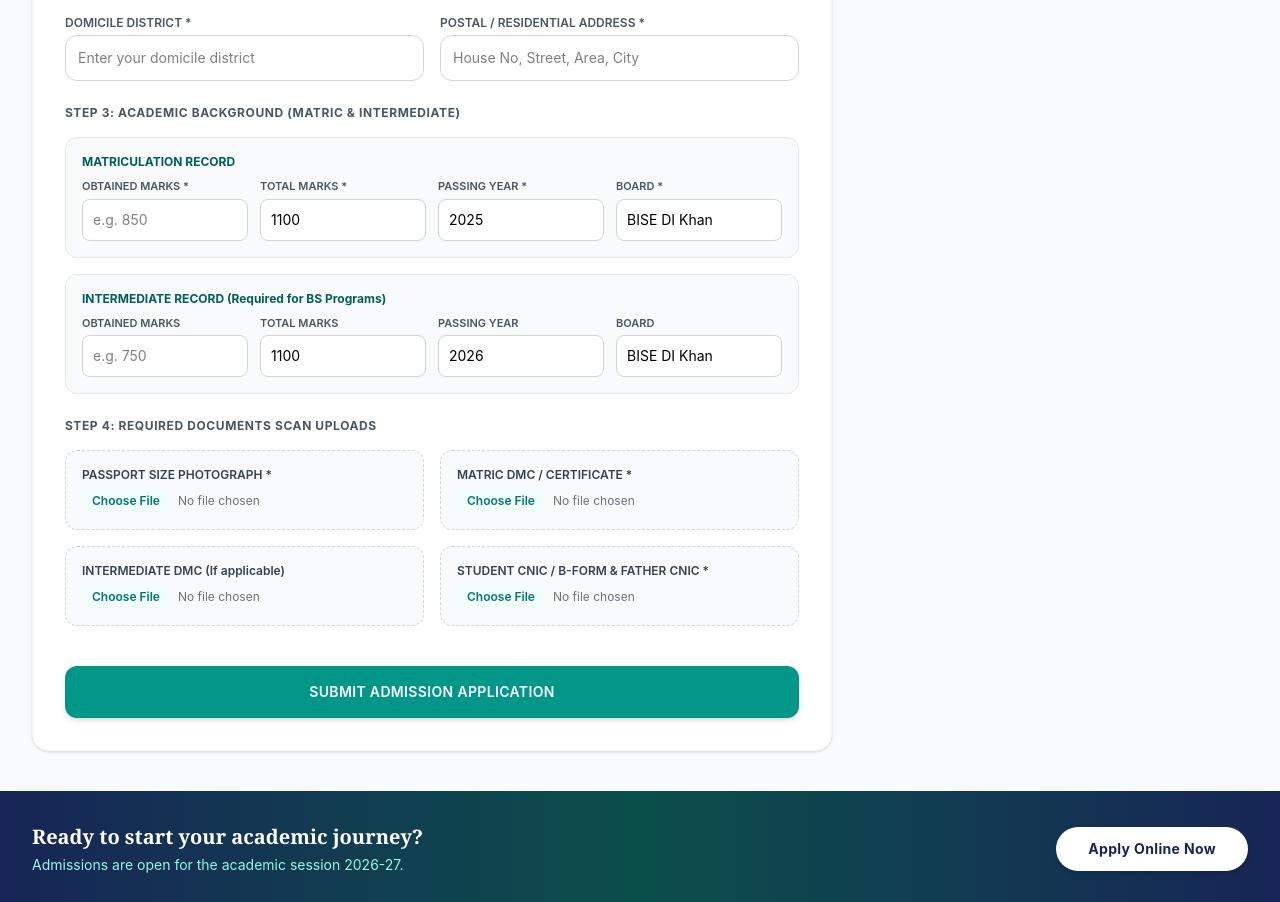
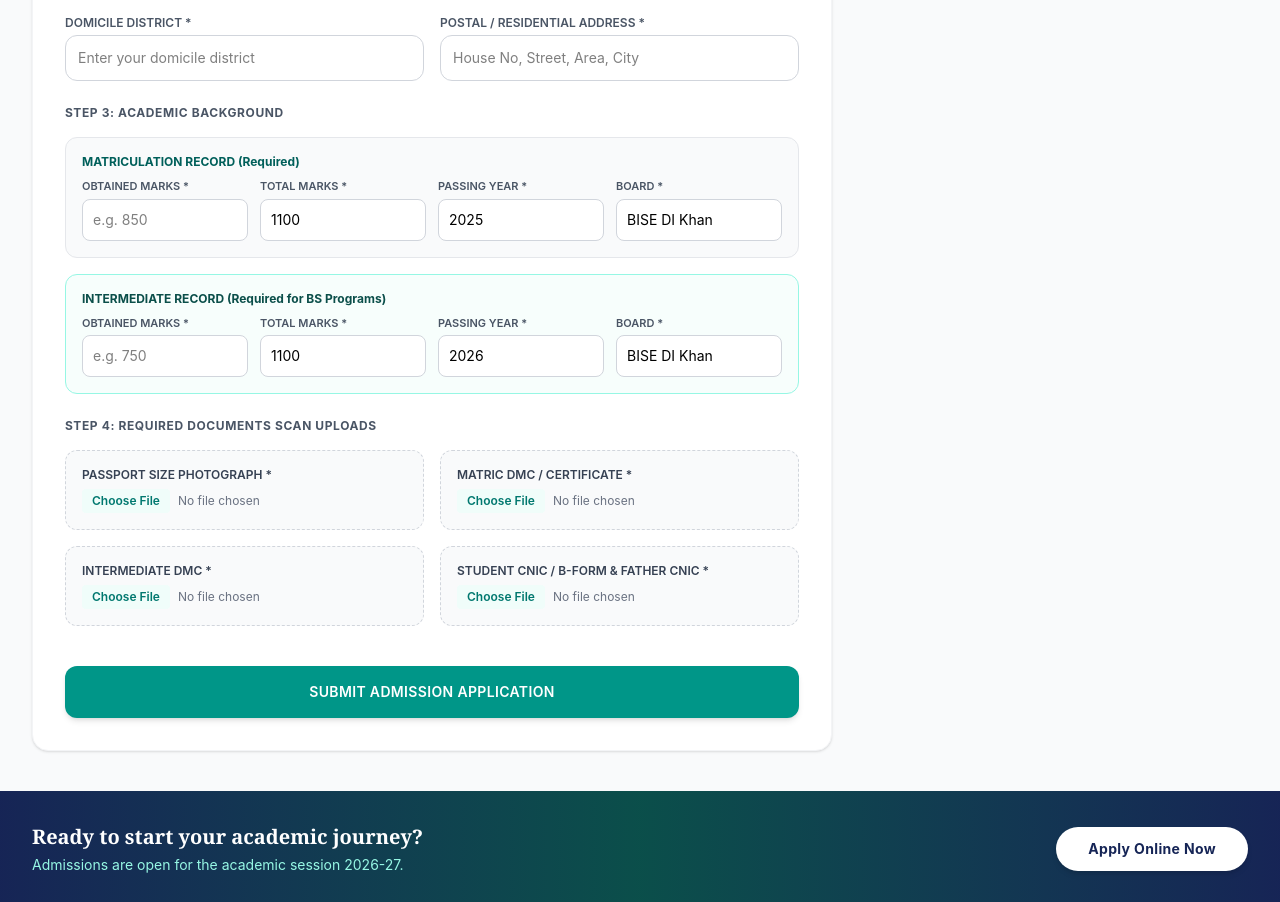
Before and after one commit to tanveermedaveer-jpg/gdc-tank-website, a React (Vite) app: page /apply in a window 1280 px wide. Shown: the part 1000-1902 px from the top of the page. Built offline with nearby package versions, Linux system fonts and the light colour scheme.

Commit message:
Update ApplyNow.jsx

```diff
--- a/src/pages/ApplyNow.jsx
+++ b/src/pages/ApplyNow.jsx
@@ -36,8 +36,12 @@ const ApplyPage = () => {
 
   const handleSubmit = (e) => {
     e.preventDefault();
-    alert('Application Submitted Successfully! Your data has been sent to the Admin Dashboard.');
+    alert(`Application Submitted Successfully for ${formData.programType} (${formData.program})! Data sent to Admin Dashboard.`);
+    // Yahan aap Firebase ya backend ka code add kar sakte hain
   };
+
+  // Check karne ke liye ke aaya user ne Intermediate select kiya hai ya BS
+  const isIntermediate = formData.programType.includes('Intermediate');
 
   return (
     <div className="min-h-screen bg-gray-50 flex flex-col justify-between font-sans">
@@ -78,21 +82,39 @@ const ApplyPage = () => {
                 <div className="grid grid-cols-1 md:grid-cols-2 gap-4">
                   <div>
                     <label className="block text-xs font-bold text-gray-700 mb-1">PROGRAM LEVEL *</label>
-                    <select name="programType" value={formData.programType} onChange={handleChange} className="w-full bg-white border border-gray-300 rounded-xl p-3 text-sm focus:ring-2 focus:ring-teal-500 outline-none">
-                      <option>BS Program (4-Year)</option>
-                      <option>Intermediate Program (F.Sc / F.A / ICS)</option>
+                    <select
+                      name="programType"
+                      value={formData.programType}
+                      onChange={handleChange}
+                      className="w-full bg-white border border-gray-300 rounded-xl p-3 text-sm focus:ring-2 focus:ring-teal-500 outline-none"
+                    >
+                      <option value="BS Program (4-Year)">BS Program (4-Year)</option>
+                      <option value="Intermediate Program (F.Sc / F.A / ICS)">Intermediate Program (F.Sc / F.A / ICS)</option>
                     </select>
                   </div>
                   <div>
                     <label className="block text-xs font-bold text-gray-700 mb-1">DESIRED DISCIPLINE / MAJOR *</label>
-                    <select name="program" value={formData.program} onChange={handleChange} className="w-full bg-white border border-gray-300 rounded-xl p-3 text-sm focus:ring-2 focus:ring-teal-500 outline-none">
-                      <option>BS Computer Science</option>
-                      <option>BS English</option>
-                      <option>BS Zoology / Botany</option>
+                    <select
+                      name="program"
+                      value={formData.program}
+                      onChange={handleChange}
+                      className="w-full bg-white border border-gray-300 rounded-xl p-3 text-sm focus:ring-2 focus:ring-teal-500 outline-none"
+                    >
+                      {isIntermediate ? (
+                        <>
                           <option>F.Sc Pre-Medical</option>
                           <option>F.Sc Pre-Engineering</option>
                           <option>ICS (Computer Science)</option>
                           <option>F.A (Arts & Humanities)</option>
+                        </>
+                      ) : (
+                        <>
+                          <option>BS Computer Science</option>
+                          <option>BS English</option>
+                          <option>BS Zoology / Botany</option>
+                          <option>BS Mathematics</option>
+                        </>
+                      )}
                     </select>
                   </div>
                   <div>
@@ -167,15 +189,16 @@ const ApplyPage = () => {
                 </div>
               </div>
 
-              {/* Academic Records */}
+              {/* Academic Records (Conditional based on Program Level) */}
               <div>
                 <span className="text-xs font-bold text-gray-600 tracking-wider uppercase block mb-4">
-                  STEP 3: ACADEMIC BACKGROUND (MATRIC & INTERMEDIATE)
+                  STEP 3: ACADEMIC BACKGROUND
                 </span>
 
                 <div className="space-y-4">
+                  {/* Matriculation Record (Always Required) */}
                   <div className="p-4 bg-gray-50 rounded-xl border border-gray-200">
-                    <span className="text-xs font-bold text-teal-800 block mb-2">MATRICULATION RECORD</span>
+                    <span className="text-xs font-bold text-teal-800 block mb-2">MATRICULATION RECORD (Required)</span>
                     <div className="grid grid-cols-1 md:grid-cols-4 gap-3">
                       <div>
                         <label className="block text-[11px] font-semibold text-gray-600 mb-1">OBTAINED MARKS *</label>
@@ -196,27 +219,30 @@ const ApplyPage = () => {
                     </div>
                   </div>
 
-                  <div className="p-4 bg-gray-50 rounded-xl border border-gray-200">
-                    <span className="text-xs font-bold text-teal-800 block mb-2">INTERMEDIATE RECORD (Required for BS Programs)</span>
+                  {/* Intermediate Record (Only shown if BS Program is selected) */}
+                  {!isIntermediate && (
+                    <div className="p-4 bg-teal-50/50 rounded-xl border border-teal-200 animate-fadeIn">
+                      <span className="text-xs font-bold text-teal-900 block mb-2">INTERMEDIATE RECORD (Required for BS Programs)</span>
                       <div className="grid grid-cols-1 md:grid-cols-4 gap-3">
                         <div>
-                        <label className="block text-[11px] font-semibold text-gray-600 mb-1">OBTAINED MARKS</label>
-                        <input type="number" name="intermediateMarks" placeholder="e.g. 750" value={formData.intermediateMarks} onChange={handleChange} className="w-full bg-white border border-gray-300 rounded-lg p-2.5 text-sm outline-none" />
+                          <label className="block text-[11px] font-semibold text-gray-600 mb-1">OBTAINED MARKS *</label>
+                          <input type="number" name="intermediateMarks" placeholder="e.g. 750" value={formData.intermediateMarks} onChange={handleChange} className="w-full bg-white border border-gray-300 rounded-lg p-2.5 text-sm outline-none" required={!isIntermediate} />
                         </div>
                         <div>
-                        <label className="block text-[11px] font-semibold text-gray-600 mb-1">TOTAL MARKS</label>
-                        <input type="number" name="intermediateTotal" placeholder="1100" value={formData.intermediateTotal} onChange={handleChange} className="w-full bg-white border border-gray-300 rounded-lg p-2.5 text-sm outline-none" />
+                          <label className="block text-[11px] font-semibold text-gray-600 mb-1">TOTAL MARKS *</label>
+                          <input type="number" name="intermediateTotal" placeholder="1100" value={formData.intermediateTotal} onChange={handleChange} className="w-full bg-white border border-gray-300 rounded-lg p-2.5 text-sm outline-none" required={!isIntermediate} />
                         </div>
                         <div>
-                        <label className="block text-[11px] font-semibold text-gray-600 mb-1">PASSING YEAR</label>
-                        <input type="text" name="intermediateYear" placeholder="2026" value={formData.intermediateYear} onChange={handleChange} className="w-full bg-white border border-gray-300 rounded-lg p-2.5 text-sm outline-none" />
+                          <label className="block text-[11px] font-semibold text-gray-600 mb-1">PASSING YEAR *</label>
+                          <input type="text" name="intermediateYear" placeholder="2026" value={formData.intermediateYear} onChange={handleChange} className="w-full bg-white border border-gray-300 rounded-lg p-2.5 text-sm outline-none" required={!isIntermediate} />
                         </div>
                         <div>
-                        <label className="block text-[11px] font-semibold text-gray-600 mb-1">BOARD</label>
-                        <input type="text" name="intermediateBoard" placeholder="BISE DI Khan" value={formData.intermediateBoard} onChange={handleChange} className="w-full bg-white border border-gray-300 rounded-lg p-2.5 text-sm outline-none" />
+                          <label className="block text-[11px] font-semibold text-gray-600 mb-1">BOARD *</label>
+                          <input type="text" name="intermediateBoard" placeholder="BISE DI Khan" value={formData.intermediateBoard} onChange={handleChange} className="w-full bg-white border border-gray-300 rounded-lg p-2.5 text-sm outline-none" required={!isIntermediate} />
                         </div>
                       </div>
                     </div>
+                  )}
                 </div>
               </div>
 
@@ -234,10 +260,12 @@ const ApplyPage = () => {
                     <span className="block text-xs font-semibold text-gray-700 mb-1">MATRIC DMC / CERTIFICATE *</span>
                     <input type="file" className="text-xs text-gray-500 file:mr-2 file:py-1 file:px-2.5 file:rounded file:border-0 file:text-xs file:font-semibold file:bg-teal-50 file:text-teal-700" required />
                   </div>
+                  {!isIntermediate && (
                     <div className="border border-dashed border-gray-300 rounded-xl p-4 bg-gray-50">
-                    <span className="block text-xs font-semibold text-gray-700 mb-1">INTERMEDIATE DMC (If applicable)</span>
-                    <input type="file" className="text-xs text-gray-500 file:mr-2 file:py-1 file:px-2.5 file:rounded file:border-0 file:text-xs file:font-semibold file:bg-teal-50 file:text-teal-700" />
+                      <span className="block text-xs font-semibold text-gray-700 mb-1">INTERMEDIATE DMC *</span>
+                      <input type="file" className="text-xs text-gray-500 file:mr-2 file:py-1 file:px-2.5 file:rounded file:border-0 file:text-xs file:font-semibold file:bg-teal-50 file:text-teal-700" required={!isIntermediate} />
                     </div>
+                  )}
                   <div className="border border-dashed border-gray-300 rounded-xl p-4 bg-gray-50">
                     <span className="block text-xs font-semibold text-gray-700 mb-1">STUDENT CNIC / B-FORM & FATHER CNIC *</span>
                     <input type="file" className="text-xs text-gray-500 file:mr-2 file:py-1 file:px-2.5 file:rounded file:border-0 file:text-xs file:font-semibold file:bg-teal-50 file:text-teal-700" required />
```
Lines whose indentation alone changed are shown as unchanged.
